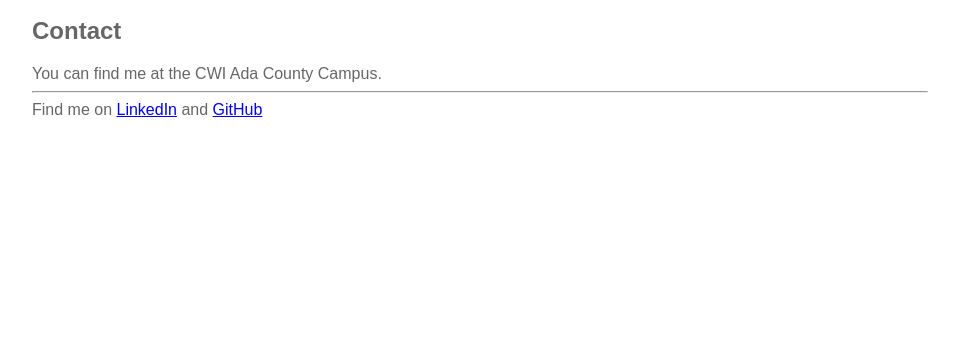
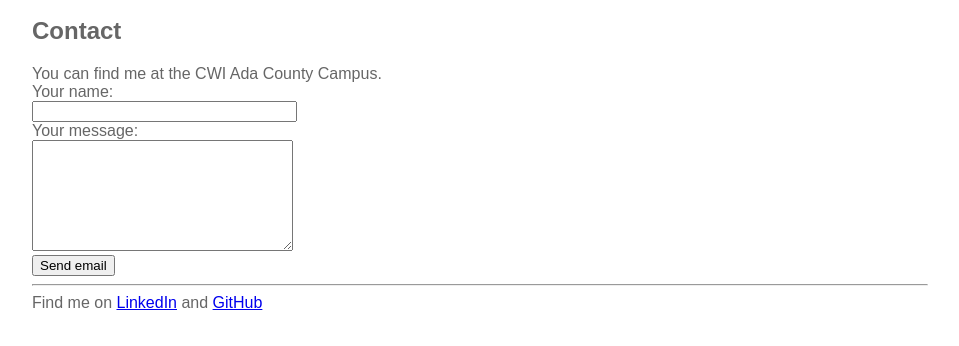
Before and after one commit to ovueby/ovueby.github.io, a plain HTML site: page portfolio/contact.html in a window 1280 px wide. Shown: the part 88-434 px from the top of the page, without its empty margins (160-1119 px from the left). Drawn offline with Linux system fonts and the light colour scheme.

Commit message:
PORTFOLIO

```diff
--- a/portfolio/contact.html
+++ b/portfolio/contact.html
@@ -26,6 +26,13 @@
     <main>
         <h2>Contact</h2>
         You can find me at the CWI Ada County Campus.
+        <form action="mailto:samcarr@my.cwi.edu" method="GET">
+            <label class="required" for="name">Your name:</label><br />
+            <input id="name" class="input" name="name" type="text" value="" size="30" /><br />
+            <label class="required" for="message">Your message:</label><br />
+            <textarea id="message" class="input" name="message" rows="7" cols="30"></textarea><br />
+            <input id="submit_button" type="submit" value="Send email" />
+        </form>
     </main>
     <footer>
         <hr>
```
